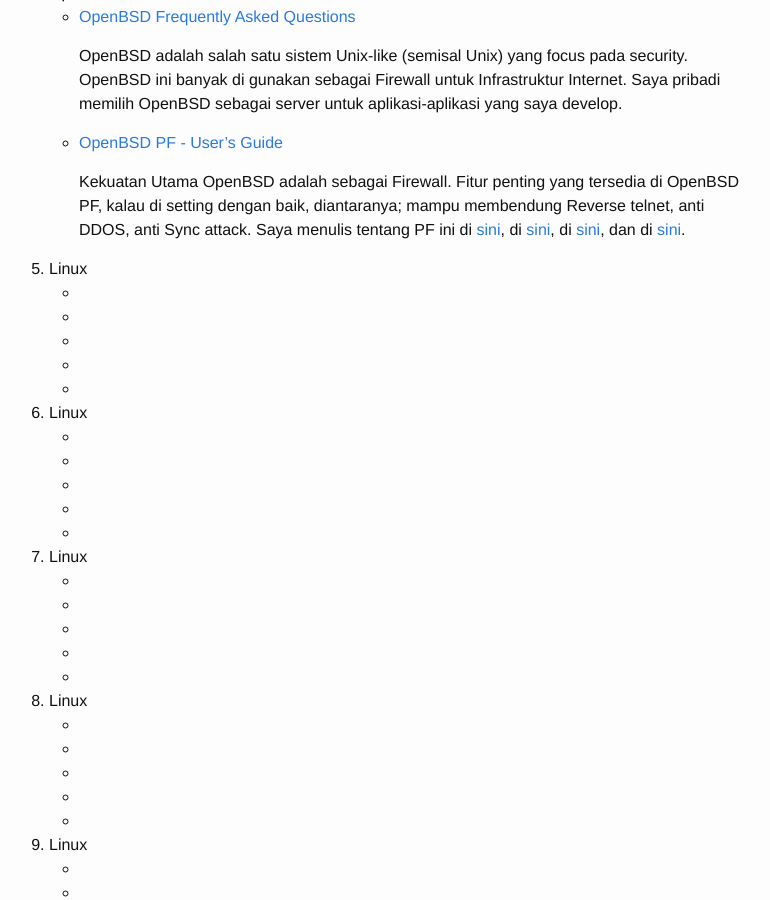
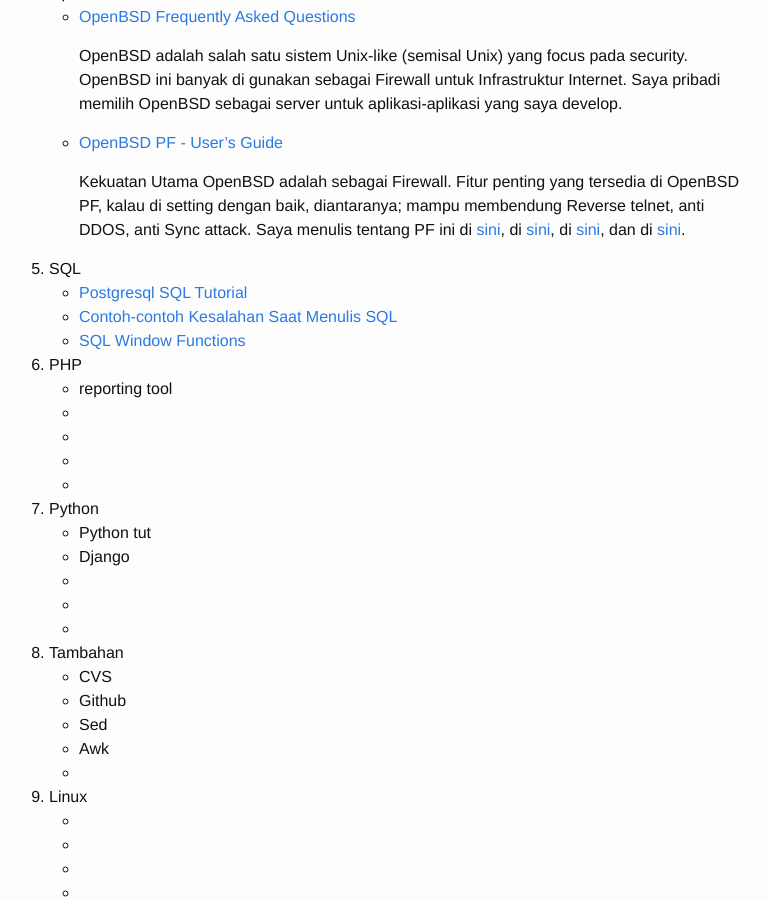
Before and after one commit to muntaza/muntaza.github.io, a Jekyll site: the page built from _posts/2018-12-30-belajar-mandiri-pemprograman.markdown, in a window 1280 px wide and 900 px high, scrolled down 1473 px. Shown: the whole window, without its empty margins (251-1021 px from the left). Built offline with Jekyll 4.4.1, drawn with Linux system fonts in a browser that asks for light colours.

Commit message:
update catatan

```diff
--- a/_posts/2018-12-30-belajar-mandiri-pemprograman.markdown
+++ b/_posts/2018-12-30-belajar-mandiri-pemprograman.markdown
@@ -84,33 +84,31 @@
             dan di
 	    [sini](https://muntaza.wordpress.com/2016/08/17/openbsd-pf-firewall-untuk-terima-koneksi-hanya-dari-ip-indonesia/).
 
-6.  Linux
-    -	[]()
+6.  SQL
+    -	[Postgresql SQL Tutorial](https://www.postgresql.org/docs/11/tutorial.html)
+    -	[Contoh-contoh Kesalahan Saat Menulis SQL](https://blog.jooq.org/2013/07/30/10-common-mistakes-java-developers-make-when-writing-sql/)
+    -	[SQL Window Functions](https://blog.jooq.org/2013/11/03/probably-the-coolest-sql-feature-window-functions/)
+
+
+7.  PHP
+    -	[]()reporting tool
     -	[]()
     -	[]()
     -	[]()
     -	[]()
 
-
-7.  Linux
-    -	[]()
-    -	[]()
+8.  Python
+    -	[]()Python tut
+    -	[]()Django
     -	[]()
     -	[]()
     -	[]()
 
-8.  Linux
-    -	[]()
-    -	[]()
-    -	[]()
-    -	[]()
-    -	[]()
-
-9.  Linux
-    -	[]()
-    -	[]()
-    -	[]()
-    -	[]()
+9.  Tambahan
+    -	[]()CVS
+    -	[]()Github
+    -	[]()Sed
+    -	[]()Awk
     -	[]()
 
 5.  Linux
```
